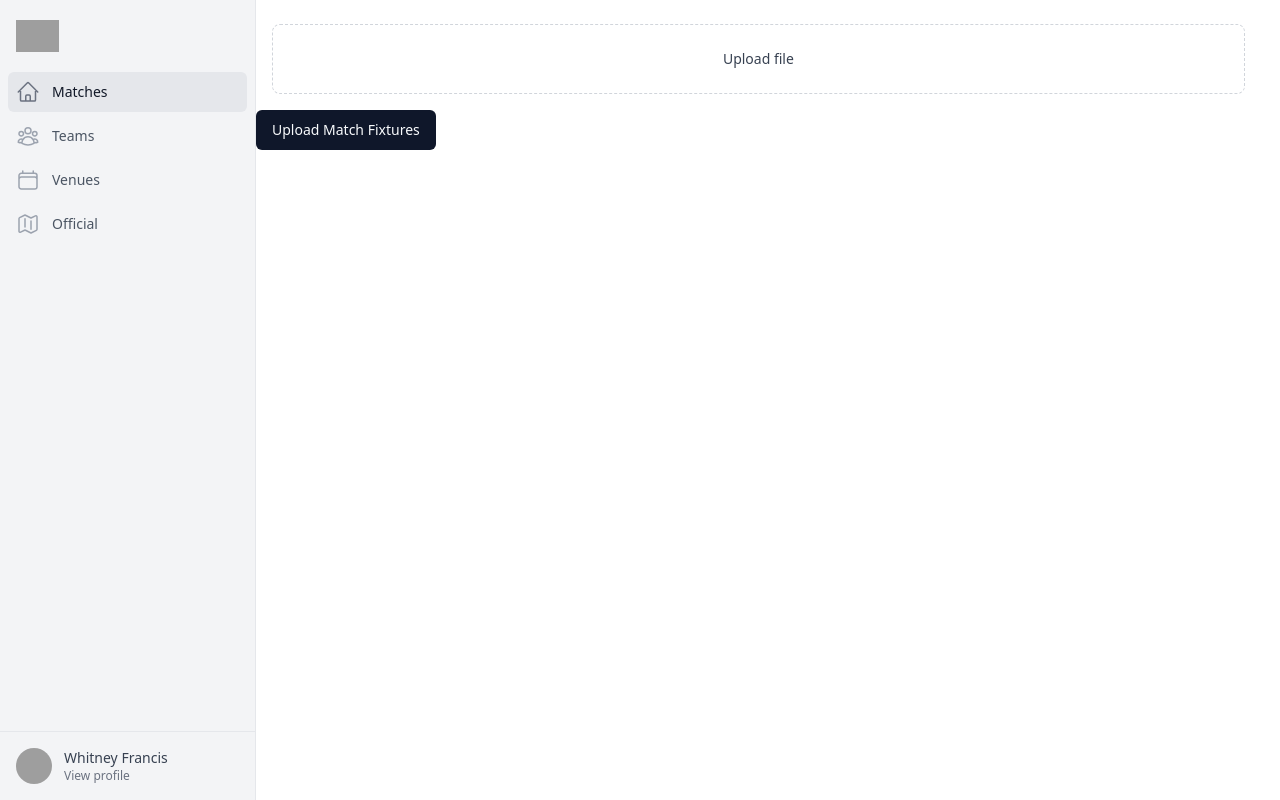
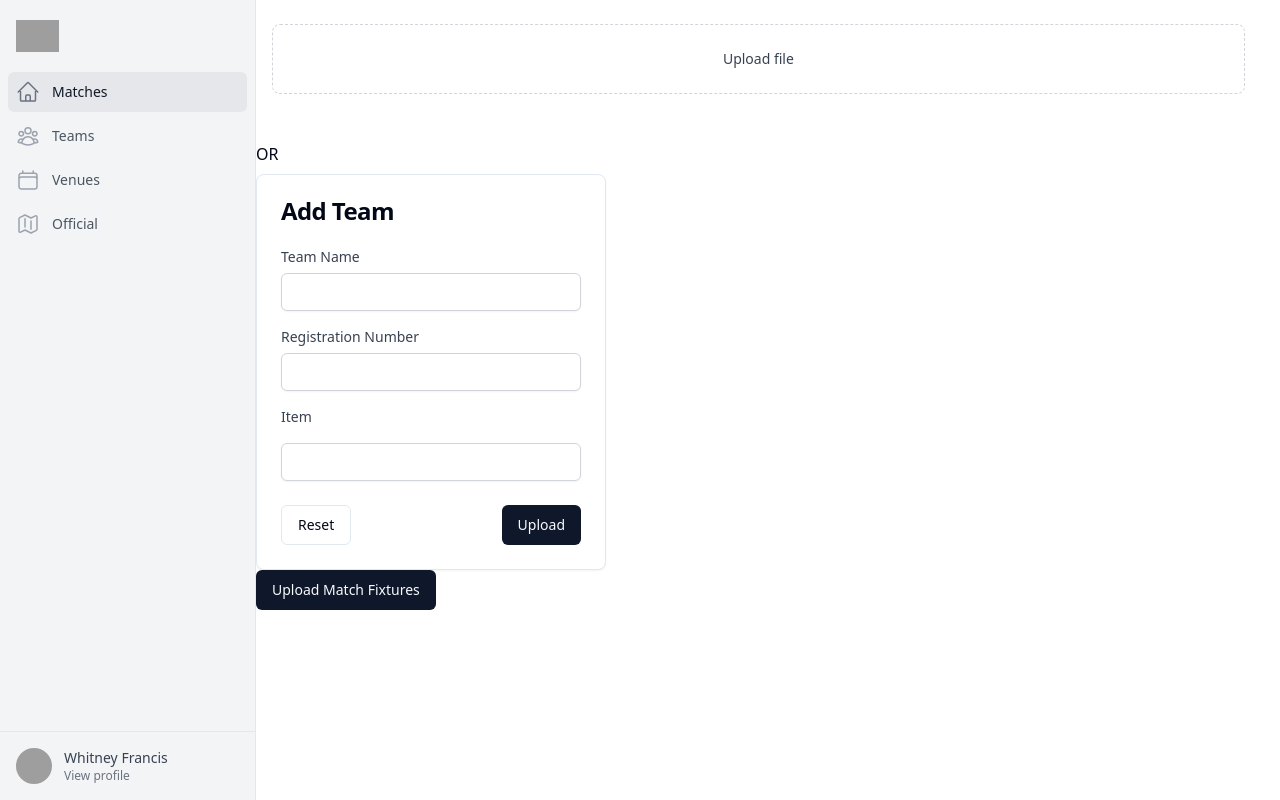
Before and after one commit to prkedia81/football-league-management, a Next.js app: page /admin/match/add-fixtures in a window 1280 px wide. Built offline with nearby package versions, Linux system fonts and the light colour scheme; grey boxes are pictures that could not be loaded.

Commit message:
add: AddTeam card and Login

```diff
--- a/app/admin/login/page.tsx
+++ b/app/admin/login/page.tsx
@@ -1,7 +1,56 @@
-import React from "react";
+import { Button } from "@/components/ui/button"
+import {
+  Card,
+  CardContent,
+  CardDescription,
+  CardFooter,
+  CardHeader,
+  CardTitle,
+} from "@/components/ui/card"
 
-function page() {
-  return <div>Re-directed to login if not logged in</div>;
+const Login = () => {
+  return (
+    <Card className="w-full max-w-sm">
+      <CardHeader>
+        <CardTitle className="text-2xl">Login</CardTitle>
+        <CardDescription>
+          Authorized personnel Only!
+        </CardDescription>
+      </CardHeader>
+      <CardContent className="grid gap-4">
+        <div className="grid gap-2">
+        <label className="block text-sm font-medium text-gray-700">
+                  ID
+                </label>
+                  <input
+                    id="name"
+                    name="name"
+                    type="name"
+                    autoComplete="name"
+                    required
+                    className="appearance-none block w-full px-3 py-2 border border-gray-300 rounded-md shadow-sm placeholder-gray-200 focus:outline-none focus:ring-gray-500 focus:border-gray-500 sm:text-sm"
+                  />
+        </div>
+        <div className="grid gap-2">
+        <label className="block text-sm font-medium text-gray-700">
+                  Password
+                </label>
+                <input
+                    id="password"
+                    name="password"
+                    type="password"
+                    autoComplete="password"
+                    required
+                    className="appearance-none block w-full px-3 py-2 border border-gray-300 rounded-md shadow-sm placeholder-gray-200 focus:outline-none focus:ring-gray-500 focus:border-gray-500 sm:text-sm"
+                  />
+        </div>
+      </CardContent>
+      <CardFooter>
+        <Button className="w-full">Sign in</Button>
+      </CardFooter>
+    </Card>
+  )
 }
+export default Login
 
-export default page;
+//TODO:Re-directed to login if not logged in
--- a/app/admin/match/add-fixtures/page.tsx
+++ b/app/admin/match/add-fixtures/page.tsx
@@ -1,5 +1,6 @@
 "use client";
 
+import AddTeam from "@/components/admin/addTeam";
 import { Button } from "@/components/ui/button";
 import {
   Table,
@@ -77,6 +78,8 @@
             onChange={handleFileUpload}
           />
         </div>
+        <br/>OR
+        <AddTeam />
         {/* TODO: OR Single Entry Form here*/}
       </div>
       <Table>
--- /dev/null
+++ b/components/admin/addTeam.tsx
@@ -0,0 +1,68 @@
+import * as React from "react"
+
+import { Button } from "@/components/ui/button"
+import {
+  Card,
+  CardContent,
+  CardDescription,
+  CardFooter,
+  CardHeader,
+  CardTitle,
+} from "@/components/ui/card"
+
+function AddTeam() {
+  return (
+    <Card className="w-[350px]">
+      <CardHeader>
+        <CardTitle>Add Team</CardTitle>
+      </CardHeader>
+      <CardContent>
+        <form>
+          <div className="grid w-full items-center gap-4">
+            <div className="flex flex-col space-y-1.5">
+              <label className="block text-sm font-medium text-gray-700">
+                  Team Name
+                </label>
+                  <input
+                    id="name"
+                    name="name"
+                    type="name"
+                    autoComplete="name"
+                    required
+                    className="appearance-none block w-full px-3 py-2 border border-gray-300 rounded-md shadow-sm placeholder-gray-200 focus:outline-none focus:ring-gray-500 focus:border-gray-500 sm:text-sm"
+                  />
+            </div>
+            <div className="flex flex-col space-y-1.5">
+            <label className="block text-sm font-medium text-gray-700">
+                  Registration Number
+                </label>
+                  <input
+                    id="name"
+                    name="name"
+                    type="name"
+                    autoComplete="name"
+                    required
+                    className="appearance-none block w-full px-3 py-2 border border-gray-300 rounded-md shadow-sm placeholder-gray-200 focus:outline-none focus:ring-gray-500 focus:border-gray-500 sm:text-sm"
+                  />
+            </div>
+            <label className="block text-sm font-medium text-gray-700">
+                  Item
+                </label>
+                  <input
+                    id="name"
+                    name="name"
+                    type="name"
+                    autoComplete="name"
+                    className="appearance-none block w-full px-3 py-2 border border-gray-300 rounded-md shadow-sm placeholder-gray-200 focus:outline-none focus:ring-gray-500 focus:border-gray-500 sm:text-sm"
+                  />
+          </div>
+        </form>
+      </CardContent>
+      <CardFooter className="flex justify-between">
+        <Button variant="outline">Reset</Button>
+        <Button>Upload</Button>
+      </CardFooter>
+    </Card>
+  )
+}
+export default AddTeam
```
